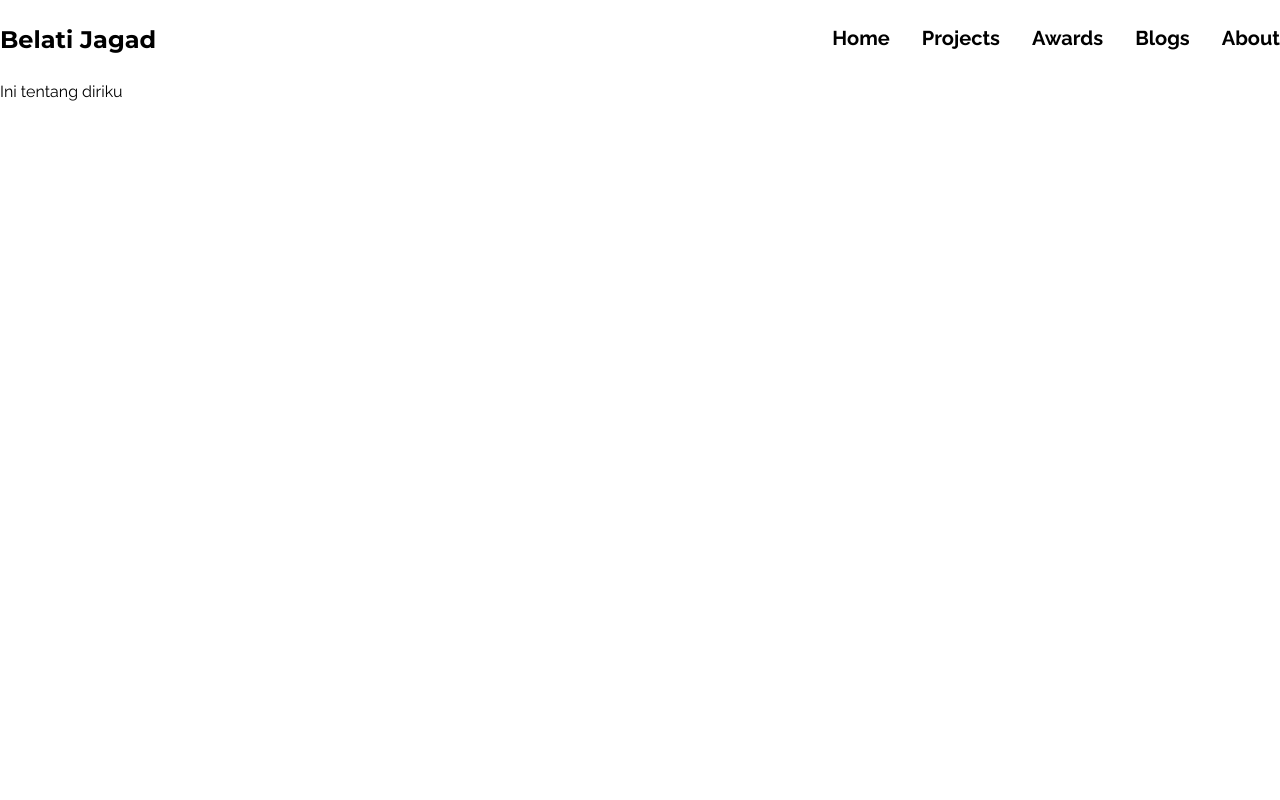
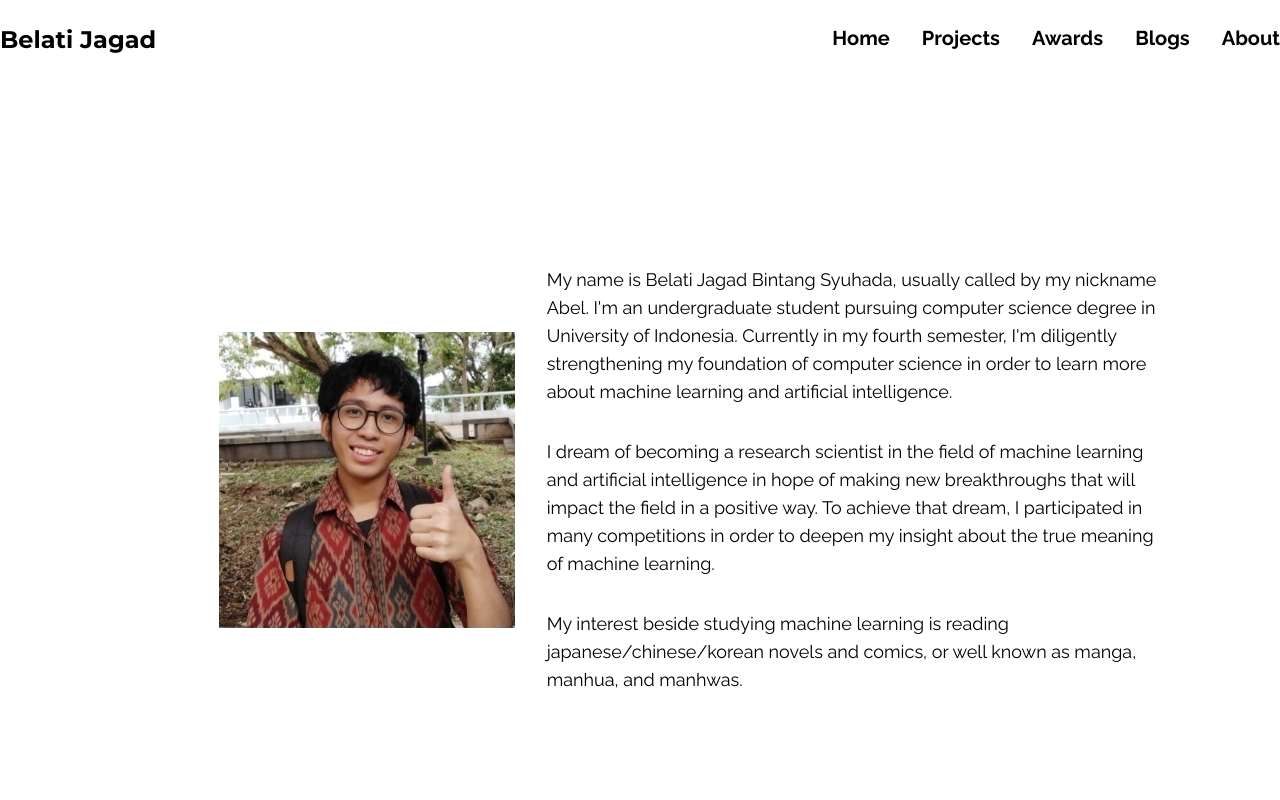
Before and after one commit to belatijagad/belatijagad, a Next.js app: page /about in a window 1280 px wide. Shown: the top 800 px of the page. Built offline with nearby package versions, Linux system fonts and the light colour scheme.

Commit message:
Cleaning about page

```diff
--- /dev/null
+++ b/src/app/about/constants.ts
@@ -0,0 +1,30 @@
+export const education = [
+    { content: 'Undergraduate Computer Science Student', institution: 'University of Indonesia', period: 'Aug 2022 - Now', link: '' },
+]
+
+export const experience = [
+    { content: 'VPIC of Automation Engineer', institution: 'COMPFEST 15', period: 'Dec 2022 - Nov 2023', link: '' },
+    { content: 'Website Developer', institution: 'Educare', period: 'Nov 2022 - Mar 2023', link: '' },
+]
+
+export const honors = [
+    { content: 'Dataslayer 1.0 Finalist', institution: 'BEM ITT Purwokerto', period: 'Jan 2024', link: '' },
+    { content: 'Airnology 2.0: Innovation Quest 1st Place', institution: 'BEM FTMM Unair', period: 'Oct 2023', link: 'https://www.instagram.com/airnology2.0/' },
+    { content: 'Airnology 2.0: Objective Quest 3rd Place', institution: 'BEM FTMM Unair', period: 'Oct 2023', link: 'https://www.instagram.com/airnology2.0/' },
+    { content: 'Satria Data 2023: Big Data Challenge Semifinalist', institution: 'Puspresnas Kemendikbud', period: 'July 2023', link: 'https://satriadata.kemdikbud.go.id/' },
+    { content: 'JOINTS: Data Competition Finalist', institution: 'OmahTI UGM', period: 'May 2023', link: 'https://www.instagram.com/jointsugm/' },
+    { content: 'Arkavidia 7.0: Datavidia 2nd Place ', institution: 'HMIF ITB', period: 'Feb 2023', link: 'https://www.instagram.com/arkavidia/' },
+    { content: 'Gemastik XV: Data Mining Finalist', institution: 'Puspresnas Kemendikbud', period: 'Aug 2022', link: 'https://gemastik.kemdikbud.go.id/' },
+    { content: 'Satria Data 2022: Big Data Challenge Semifinalist', institution: 'Puspresnas Kemendikbud', period: 'July 2022', link: 'https://satriadata.kemdikbud.go.id/' },
+]
+
+export const certifications = [
+    { content: 'IELTS Band 8.0', institution: 'IDP Indonesia', period: 'Oct 2022', link: '' },
+]
+
+export const sections = [
+    { name: 'Education', section: education },
+    { name: 'Experience', section: experience },
+    { name: 'Certifications', section: certifications },
+    { name: 'Honors', section: honors },
+]
--- a/src/app/about/page.tsx
+++ b/src/app/about/page.tsx
@@ -1,4 +1,6 @@
 import Link from 'next/link'
+import Image from 'next/image'
+import { sections } from './constants'
 
 interface Content {
     content: string,
@@ -7,42 +9,38 @@ interface Content {
     link?: string,
 }
 
-const education = [
-    { content: 'Undergraduate Computer Science Student', institution: 'University of Indonesia', period: 'Aug 2022 - Now', link: '' },
-]
-
-const experience = [
-    { content: 'VPIC of Automation Engineer', institution: 'COMPFEST 15', period: 'Dec 2022 - Nov 2023', link: '' },
-    { content: 'Website Developer', institution: 'Educare', period: 'Nov 2022 - Mar 2023', link: '' },
-]
-
-const honors = [
-    { content: 'Dataslayer 1.0 Finalist', institution: 'BEM ITT Purwokerto', period: 'Jan 2024', link: '' },
-    { content: 'Airnology 2.0: Innovation Quest 1st Place', institution: 'BEM FTMM Unair', period: 'Oct 2023', link: 'https://www.instagram.com/airnology2.0/' },
-    { content: 'Airnology2.0: Objective Quest 3rd Place', institution: 'BEM FTMM Unair', period: 'Oct 2023', link: 'https://www.instagram.com/airnology2.0/' },
-    { content: 'Satria Data 2023: Big Data Challenge Semifinalist', institution: 'Puspresnas Kemendikbud', period: 'July 2023', link: 'https://satriadata.kemdikbud.go.id/' },
-    { content: 'JOINTS: Data Competition Finalist', institution: 'OmahTI UGM', period: 'May 2023', link: 'https://www.instagram.com/jointsugm/' },
-    { content: 'Arkavidia 7.0: Datavidia 2nd Place ', institution: 'HMIF ITB', period: 'Feb 2023', link: 'https://www.instagram.com/arkavidia/' },
-    { content: 'Gemastik XV: Data Mining Finalist', institution: 'Puspresnas Kemendikbud', period: 'Aug 2022', link: 'https://gemastik.kemdikbud.go.id/' },
-    { content: 'Satria Data 2022: Big Data Challenge Semifinalist', institution: 'Puspresnas Kemendikbud', period: 'July 2022', link: 'https://satriadata.kemdikbud.go.id/' },
-]
-
-const certifications = [
-    { content: 'IELTS Band 8.0', institution: 'IDP Indonesia', period: 'Oct 2022', link: '' },
-]
-
-const sections = [
-    { name: 'Education', section: education },
-    { name: 'Experience', section: experience },
-    { name: 'Certifications', section: certifications },
-    { name: 'Honors', section: honors },
-]
-
 export default function About() {
     return(
         <main className="container mx-auto">
-            <div className="min-h-screen">
-                Ini tentang diriku
+            <div className="min-h-screen grid grid-cols-12 gap-8 items-center">
+                <div className="col-span-3 col-start-3">
+                    <Image
+                        src="/placeholder_profile.jpg"
+                        alt="My portrait"
+                        width={0}
+                        height={0}
+                        sizes="100vw"
+                        style={{ width: '100%', height: 'auto' }}
+                    />
+                </div>
+                <div className="col-span-6 flex flex-col gap-8 text-lg">
+                    <p>
+                        My name is Belati Jagad Bintang Syuhada, usually called by my nickname Abel.
+                        I&apos;m an undergraduate student pursuing computer science degree in University of Indonesia.
+                        Currently in my fourth semester, I&apos;m diligently strengthening my foundation of computer science
+                        in order to learn more about machine learning and artificial intelligence.
+                    </p>
+                    <p>
+                        I dream of becoming a research scientist in the field of machine learning and artificial intelligence
+                        in hope of making new breakthroughs that will impact the field in a positive way.
+                        To achieve that dream, I participated in many competitions in order to deepen my insight about the true
+                        meaning of machine learning.
+                    </p>
+                    <p>
+                        My interest beside studying machine learning is reading japanese/chinese/korean novels and comics, or well
+                        known as manga, manhua, and manhwas.
+                    </p>
+                </div>
             </div>
             {sections.map((section) => (
                 <Section key={section.name} title={section.name} contents={section.section} />
```
Also changed, not shown: public/placeholder_profile.jpg (added).
